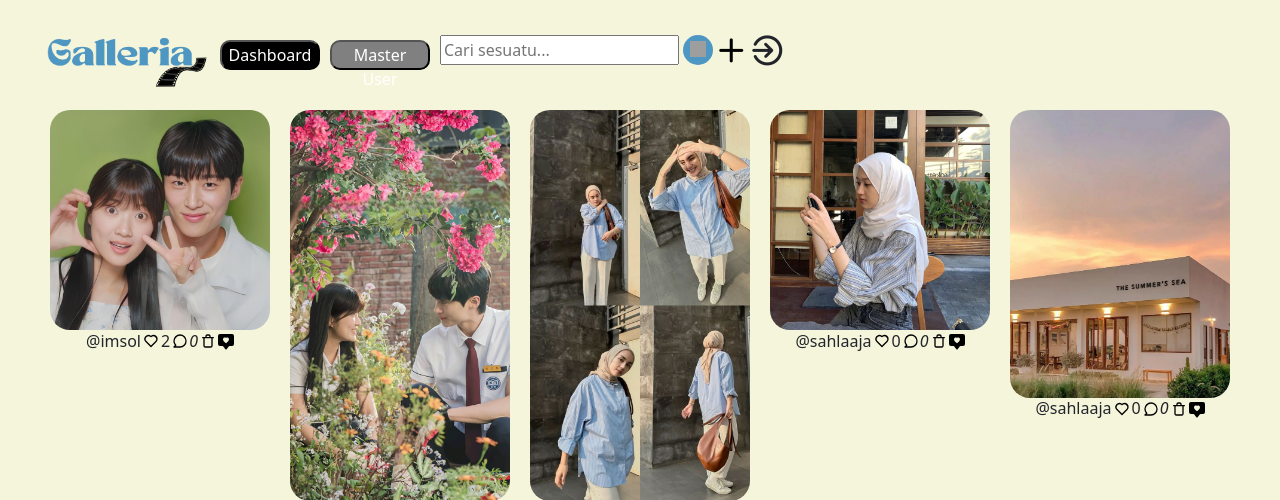
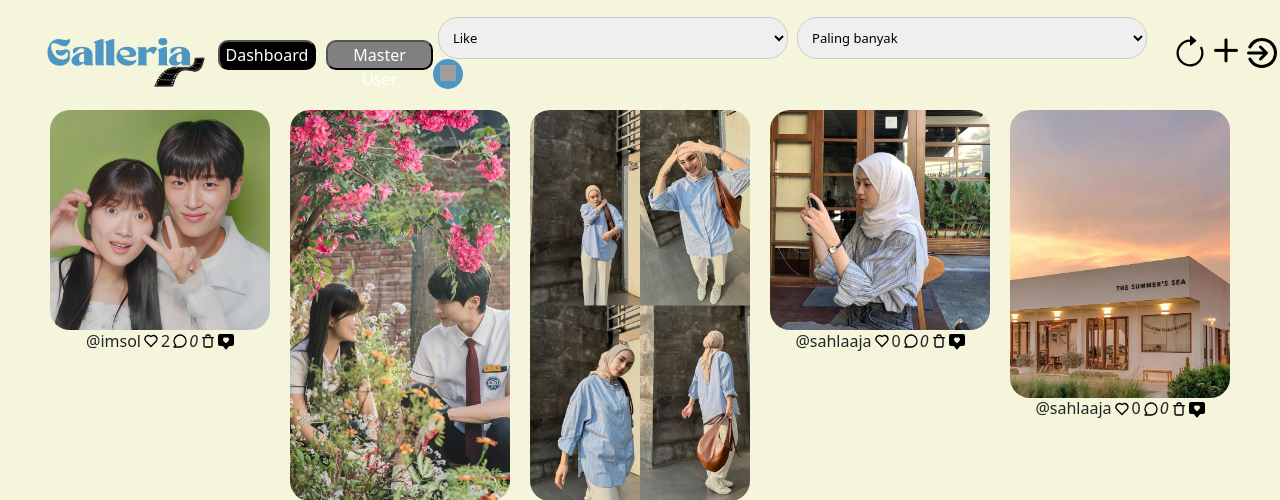
Before and after one commit to sahlaAja/ujikom_galleria_sahla, a PHP site: page /dashboard.php in a window 1280 px wide. Shown: the top 500 px of the page. Run offline with PHP 8.4, Linux system fonts and the light colour scheme; a user stored in the database is signed in; data comes from the database, SQL or seed files in the repository; data that the repository does not hold is empty; grey boxes are pictures that could not be loaded.

Commit message:
ubah-ubah

```diff
--- a/asset.css
+++ b/asset.css
@@ -142,7 +142,7 @@ a:hover {
 }
 
 .button_menu {
-    width: 100px;
+    width: auto;
     height: 30px;
     background-color: black;
     color: white;
@@ -151,6 +151,7 @@ a:hover {
 }
 
 .user {
+    padding: 10px;
     border: 3px #D8C4B6 solid;
 }
 
--- a/detail_foto.php
+++ b/detail_foto.php
@@ -37,8 +37,9 @@ $query_check = mysqli_query($conn, "SELECT * FROM `like_foto` WHERE `foto_id` =
     <style>
         .span {
             width: 100%;
+            height: auto;
             background-color: #8193b6;
-            border-radius: 5px;
+            border-radius: 3px;
         }
 
     </style>
--- a/header.php
+++ b/header.php
@@ -80,7 +80,7 @@ $role = $_SESSION['role'];
                 </tr>
                 <tr>
                     <td><h5>Address</h5></td>
-                    <td><textarea name="alamat" style="resize: none; border-radius : 10px;" cols="21" rows="4"><?php echo $row['alamat']?></textarea></td>
+                    <td><textarea name="alamat" style="resize: none; border-radius : 10px;" cols="22" rows="4"><?php echo $row['alamat']?></textarea></td>
                 </tr>
                 <tr>
                     <td><h5>Username</h5></td>
@@ -120,12 +120,20 @@ $role = $_SESSION['role'];
             <img src="Asset/img/logo.png" class="logo">
             <button class="button_menu"><a href="dashboard.php" class="a">Dashboard</a></button>
             <button class="button_menu" style="background-color: grey; margin-left : 10px;"><a href="master_user.php" class="a">Master User</a></button>
-            <form method="POST" action="search.php">
-                <input type="text" placeholder="Cari sesuatu..." required style="margin-left:10px;" class="text1">
+            <form method="POST" action="dashboard.php">
+            <select name="type" id="type" required class="select">
+                <option value="like" <?php echo (isset($_POST['type']) && $_POST['type'] == 'like') ? 'selected' : ''; ?>>Like</option>
+                <option value="comment" <?php echo (isset($_POST['type']) && $_POST['type'] == 'comment') ? 'selected' : ''; ?>>Comment</option>
+            </select>
+            <select name="jumlah" id="jumlah" required class="select">
+        <option value="banyak" <?php echo (isset($_POST['jumlah']) && $_POST['jumlah'] == 'banyak') ? 'selected' : ''; ?>>Paling banyak</option>
+        <option value="dikit" <?php echo (isset($_POST['jumlah']) && $_POST['jumlah'] == 'dikit') ? 'selected' : ''; ?>>Paling sedikit</option>
+    </select>
                 <button type="submit" name="search" class="button"><center><img src="Asset/icon/search.svg" width="16px" height="16px" style="margin-top: -5px;"></center></button>
             </form>
+            <img src="Asset/icon/reset.svg" width="36px" height="36px" class="icon" title="reset" name="reset" onclick="resetSearch()">
             <span><a href="tambah_user.php"><i class="uil uil-plus" style="font-size: 36px;" title="Tambah User"></i></a></span>
-            <span><i class="uil uil-sign-out-alt" style="font-size:36px;" title="logout" onclick="confirmLogout()"></i></span>
+            <span><img src="Asset/icon/logout.svg" class="icon" width="36px" height="36px" title="logout" onclick="confirmLogout()"></span>
         </div>
     <?php } ?>
 </body>
```
Also changed, not shown: master_user.php (+10 -9 lines).
